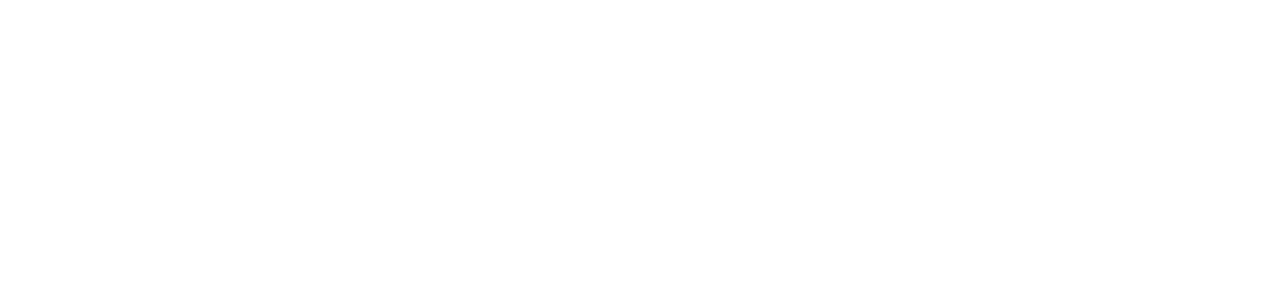
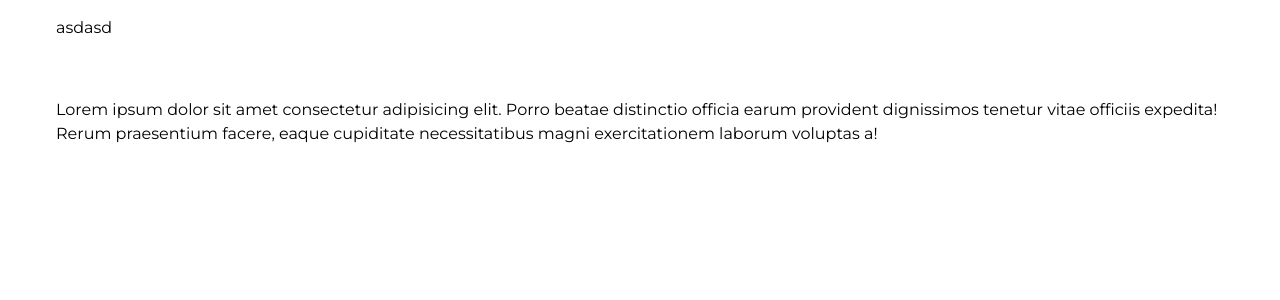
Before and after one commit to MGT06/e-wallet_frontend, a React (Vite) app: page / in a window 1280 px wide. Shown: the top 300 px of the page. Built offline with nearby package versions, Linux system fonts and the light colour scheme.

Commit message:
feat: add tailwind custom variables

```diff
--- a/src/App.jsx
+++ b/src/App.jsx
@@ -1,5 +1,15 @@
 const App = () => {
-  return <div></div>;
+  return (
+    <>
+      <div className="container">asdasd</div>
+      <div className="section-container">
+        Lorem ipsum dolor sit amet consectetur adipisicing elit. Porro beatae
+        distinctio officia earum provident dignissimos tenetur vitae officiis
+        expedita! Rerum praesentium facere, eaque cupiditate necessitatibus
+        magni exercitationem laborum voluptas a!
+      </div>
+    </>
+  );
 };
 
 export default App;
--- a/src/index.css
+++ b/src/index.css
@@ -4,3 +4,35 @@
 body {
   font-family: "Montserrat", sans-serif;
 }
+
+@theme {
+  --color-primary: #2948ff;
+
+  --color-dark: #0b132a;
+  --color-gray: ##e8e8e84d;
+  --color-dark-gray: #4f5665;
+  --color-green: #00a700;
+  --color-red: #d00000;
+}
+
+@layer utilities {
+  .container {
+    padding: 16px 56px;
+    max-width: 1440px;
+    margin: auto;
+
+    @media (max-width: 600px) {
+      padding: 16px 24px;
+    }
+  }
+
+  .section-container {
+    padding: 42px 56px;
+    max-width: 1440px;
+    margin: auto;
+
+    @media (max-width: 600px) {
+      padding: 32px 24px;
+    }
+  }
+}
```
